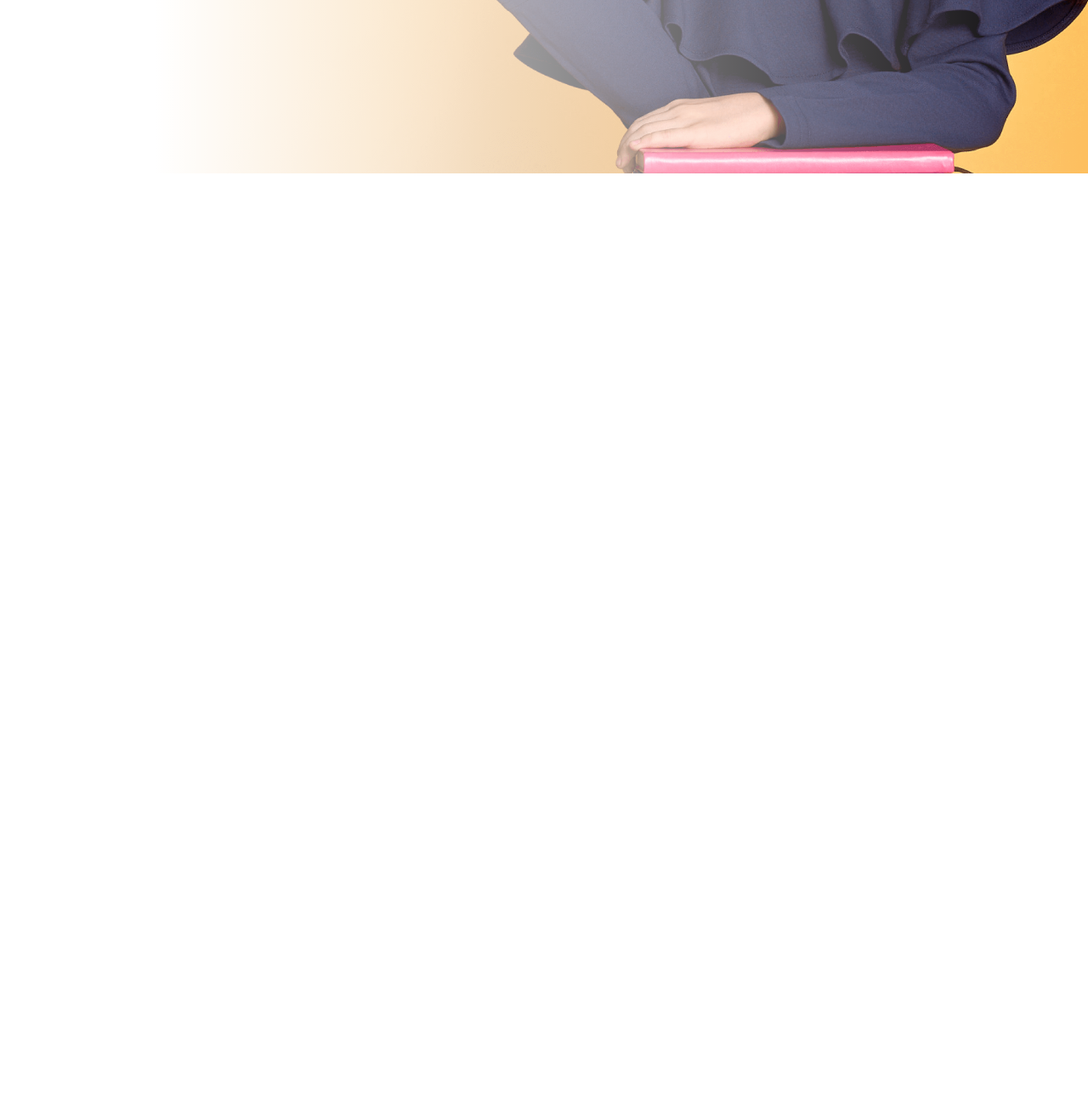
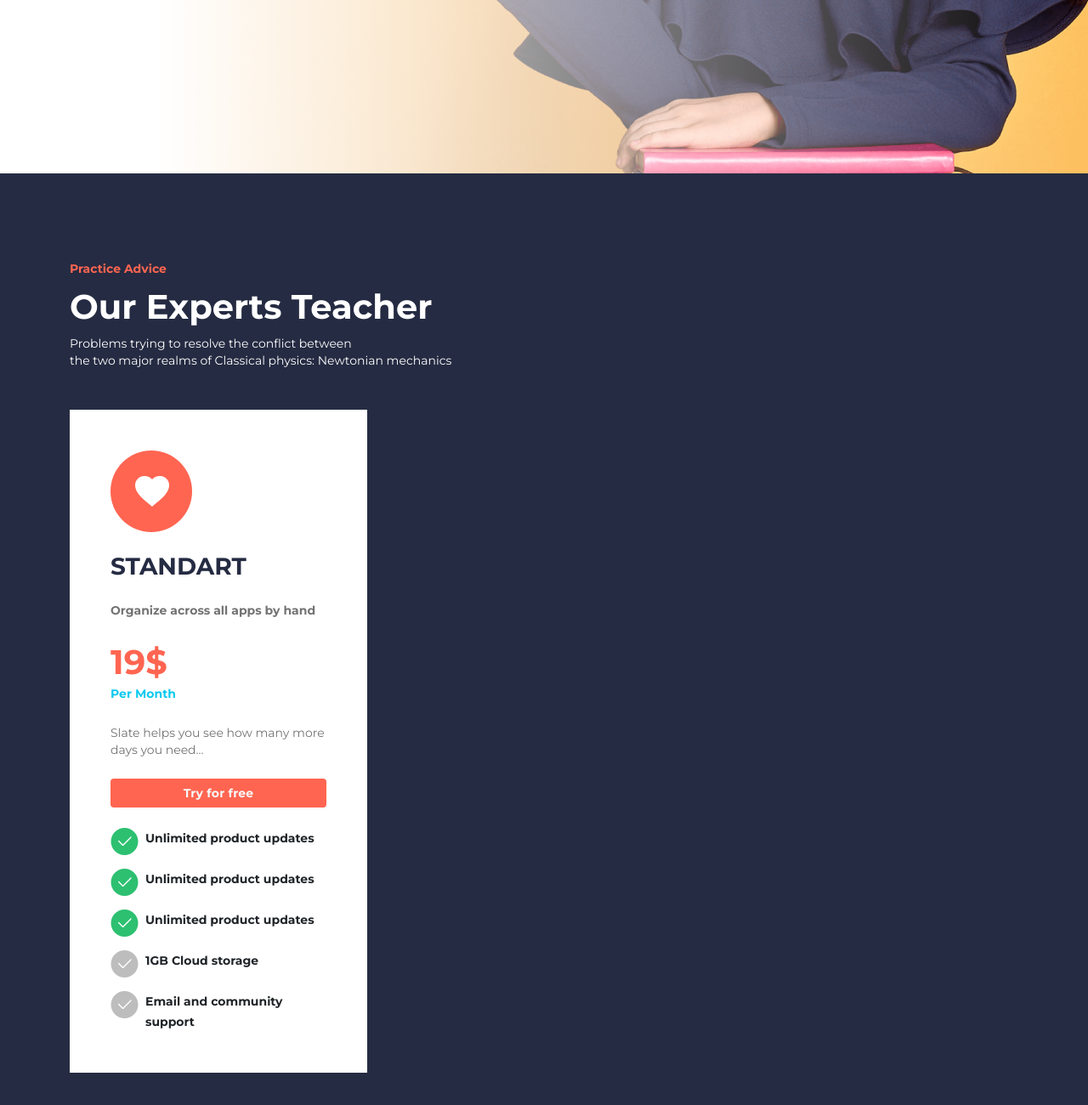
Before and after one commit to stillNiceTanya/Shopping-App, a plain HTML site: page school template/index.html in a window 1280 px wide. Shown: the part 596-1896 px from the top of the page at 85% size. Before the commit the page ends 800 px from the top, so only its background shows below. Drawn offline with nearby package versions, Linux system fonts and the light colour scheme.

Commit message:
Add subscription-section

```diff
--- a/school template/index.css
+++ b/school template/index.css
@@ -2,6 +2,8 @@
   --orange-color: #ff6551;
   --text-color: #252b42;
   --text-secondary: #737373;
+  --text-bold: 700;
+  --text-size-small: 14px;
 }
 
 body {
@@ -31,17 +33,43 @@ body {
 }
 
 .login-link,
-.hero-subtitle {
+.hero-subtitle,
+.subscription-subtitle,
+.price-number {
   color: var(--orange-color);
+}
+
+.hero-title,
+.button-link,
+.button-block,
+.subscription-subtitle,
+.subscription-title,
+.subscription-benefits,
+.pricing-title,
+.pricing-description,
+.price-number,
+.price-description {
+  font-weight: var(--text-bold);
+}
+
+.button-link,
+.button-block,
+.subscription-subtitle,
+.subscription-benefits,
+.pricing-description,
+.price-description {
+  font-size: var(--text-size-small);
 }
 
 .button-link {
   width: 135px;
   height: 52px;
+}
+
+.button-block,
+.button-link {
   background-color: var(--orange-color);
   border: none;
-  font-weight: 700;
-  font-size: 14px;
   line-height: 22px;
   letter-spacing: 0.2px;
   display: flex;
@@ -49,13 +77,13 @@ body {
   justify-content: center;
 }
 
-.button-link:hover {
+.button-link:hover,
+.button-block:hover {
   transform: scale(1.1);
   transition: transform 0.3s;
 }
 
 .hero-title {
-  font-weight: 700;
   font-size: 58px;
   line-height: 80px;
   letter-spacing: 0.2px;
@@ -67,12 +95,10 @@ body {
   color: var(--text-color);
 }
 
-.navbar-title {
-  margin: 0;
-}
-
 .navbar-item,
-.hero-description {
+.hero-description,
+.pricing-additional,
+.pricing-description {
   color: var(--text-secondary);
 }
 
@@ -84,6 +110,56 @@ body {
   letter-spacing: 0.2px;
 }
 
-.navbar-item:hover {
+.navbar-item:hover,
+.pricing-title {
   color: var(--text-color);
 }
+
+.subscription-wrapper {
+  width: 350px;
+}
+
+.subscription-section {
+  background-color: var(--text-color);
+  padding-top: 100px;
+  padding-bottom: 100px;
+}
+
+.subscription-subtitle,
+.subscription-benefits,
+.pricing-title,
+.pricing-description,
+.price-description {
+  line-height: 24px;
+}
+
+.pricing-title {
+  line-height: 32px;
+  color: var(--text-color);
+}
+
+.subscription-title,
+.price-number {
+  font-size: 40px;
+  line-height: 50px;
+}
+
+.pricing-additional,
+.subscription-content {
+  font-weight: 400;
+  font-size: 14px;
+  line-height: 20px;
+}
+
+.subscription-list {
+  list-style-type: none;
+}
+
+.subscription-icon {
+  margin-right: 8px;
+}
+
+.subscription-benefits {
+  display: flex;
+  align-items: flex-start;
+}
--- a/school template/index.html
+++ b/school template/index.html
@@ -47,7 +47,7 @@
       <div class="container-lg">
         <div class="row">
           <nav class="py-3 navbar navbar-expand-lg">
-            <h3 class="fs-2 navbar-title">BrandName</h3>
+            <h3 class="fs-2 navbar-title m-0">BrandName</h3>
 
             <div
               class="collapse navbar-collapse"
@@ -121,6 +121,82 @@
       </div>
     </section>
 
+    <section class="min-vh-100 min-vw-100 subscription-section">
+      <div class="container-lg">
+        <div class="row">
+          <h6 class="subscription-subtitle mb-2">Practice Advice</h6>
+          <h3 class="subscription-title text-white mb-2">
+            Our Experts Teacher
+          </h3>
+          <p class="subscription-content text-white mb-5">
+            Problems trying to resolve the conflict between
+            <br />
+            the two major realms of Classical physics: Newtonian mechanics
+          </p>
+        </div>
+        <div class="row">
+          <div class="col-4">
+            <div class="subscription-wrapper bg-white py-5 px-5">
+              <img src="img/fav-icon-subscription-section.svg" />
+              <h3 class="text-uppercase pricing-title mt-4">standart</h3>
+              <div class="pricing-description mt-4">
+                Organize across all apps by hand
+              </div>
+              <div class="price mt-4">
+                <h2 class="price-number m-0">19$</h2>
+                <h6 class="price-description text-info m-0">Per Month</h6>
+              </div>
+              <p class="pricing-additional mt-4">
+                Slate helps you see how many more days you need...
+              </p>
+              <a
+                class="btn button-block text-light btn-block mt-4"
+                type="button"
+              >
+                Try for free
+              </a>
+
+              <ul class="list-group subscription-list">
+                <li class="subscription-benefits mb-3 mt-4">
+                  <img
+                    src="img/successful-choice-icon.svg"
+                    class="subscription-icon"
+                  />
+                  <span>Unlimited product updates</span>
+                </li>
+                <li class="subscription-benefits mb-3">
+                  <img
+                    src="img/successful-choice-icon.svg"
+                    class="subscription-icon"
+                  />
+                  <span>Unlimited product updates</span>
+                </li>
+                <li class="subscription-benefits mb-3">
+                  <img
+                    src="img/successful-choice-icon.svg"
+                    class="subscription-icon"
+                  />
+                  <span>Unlimited product updates</span>
+                </li>
+                <li class="subscription-benefits mb-3">
+                  <img
+                    src="img/non-successful-choice-icon.svg"
+                    class="subscription-icon"
+                  /><span>1GB Cloud storage</span>
+                </li>
+                <li class="subscription-benefits">
+                  <img
+                    src="img/non-successful-choice-icon.svg"
+                    class="subscription-icon"
+                  /><span>Email and community support</span>
+                </li>
+              </ul>
+            </div>
+          </div>
+        </div>
+      </div>
+    </section>
+
     <script
       src="https://cdn.jsdelivr.net/npm/bootstrap@5.0.2/dist/js/bootstrap.bundle.min.js"
       integrity="sha384-MrcW6ZMFYlzcLA8Nl+NtUVF0sA7MsXsP1UyJoMp4YLEuNSfAP+JcXn/tWtIaxVXM"
```
Also changed, not shown: school template/img/fav-icon-subscription-section.svg (added), school template/img/non-successful-choice-icon.svg (added), school template/img/successful-choice-icon.svg (added).
